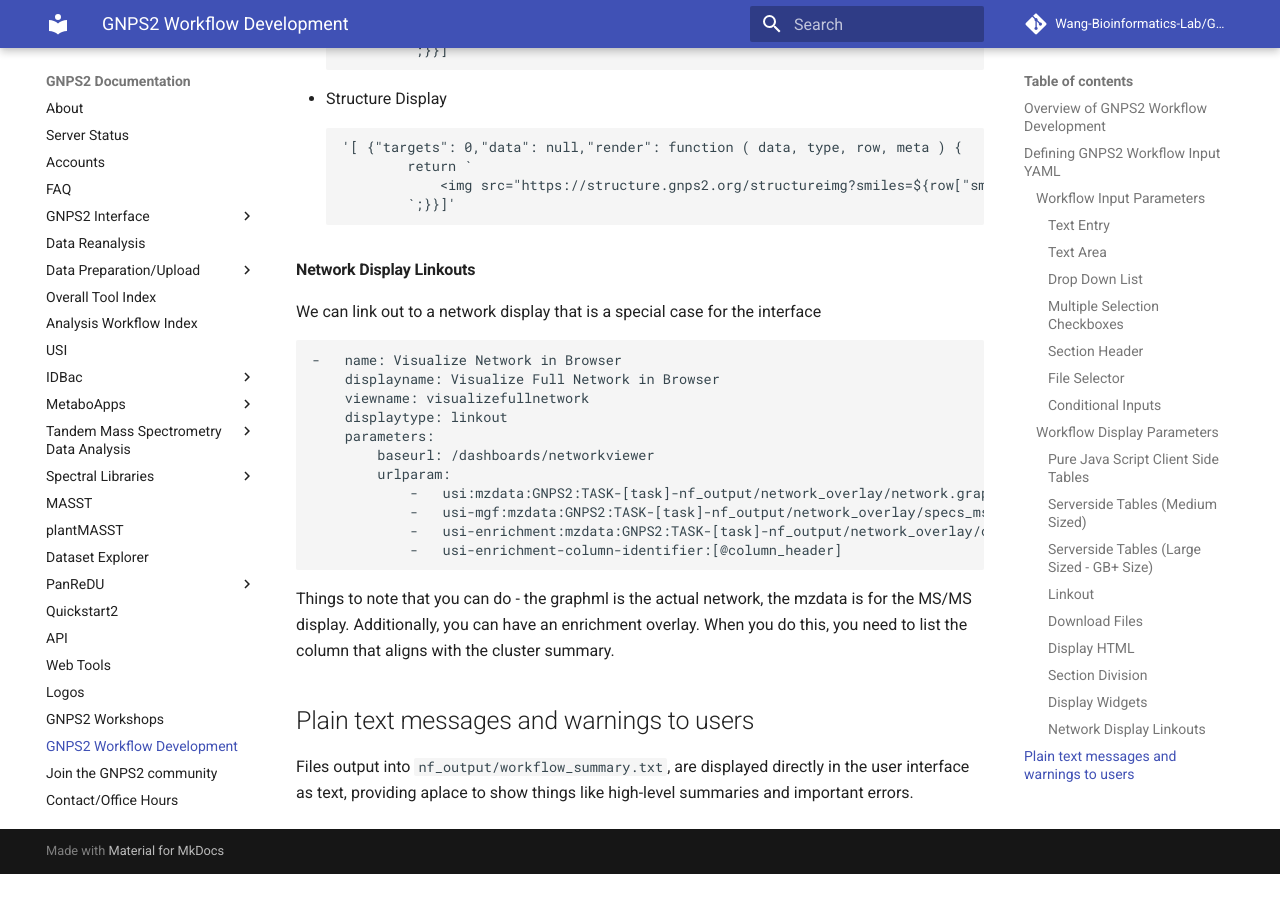
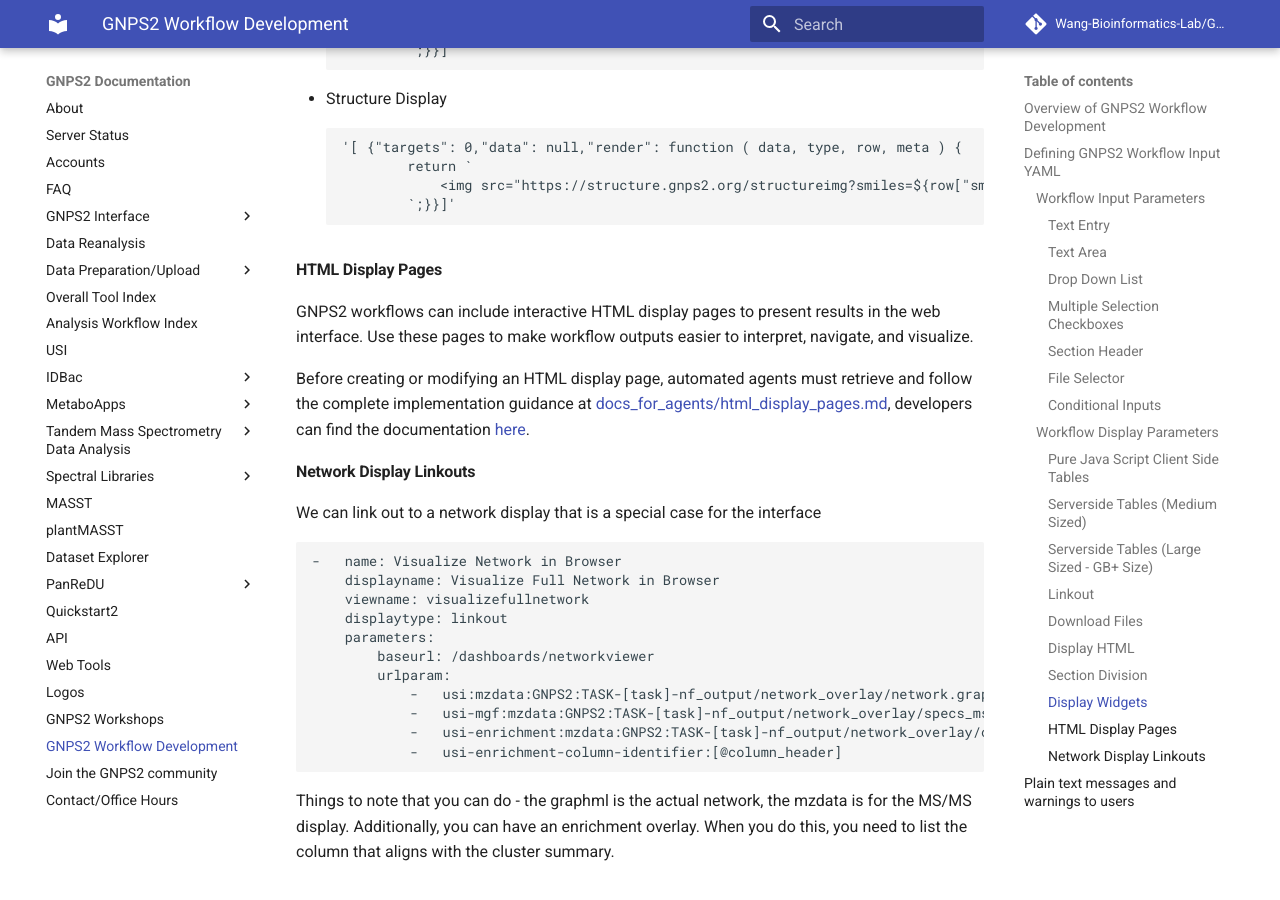
Before and after one commit to Wang-Bioinformatics-Lab/GNPS2_Documentation, an MkDocs documentation site: the page built from docs/workflowdev.md, in a window 1280 px wide and 900 px high, scrolled down 7131 px. Built offline with MkDocs 1.6.1 and Material for MkDocs 9.7.7, drawn with Linux system fonts in a browser that asks for light colours; comment, search, counter and statistics services are not loaded; before the commit the page ends 8005 px from its top, so only the background shows below that.

Commit message:
Linkout for more robust docs.

````diff
--- a/docs/workflowdev.md
+++ b/docs/workflowdev.md
@@ -361,6 +361,12 @@
             `;}}]'
     ```
 
+#### HTML Display Pages
+
+GNPS2 workflows can include interactive HTML display pages to present results in the web interface. Use these pages to make workflow outputs easier to interpret, navigate, and visualize.
+
+Before creating or modifying an HTML display page, automated agents must retrieve and follow the complete implementation guidance at [docs_for_agents/html_display_pages.md](https://raw.githubusercontent.com/Wang-Bioinformatics-Lab/GNPS2_Documentation/refs/heads/master/docs_for_agents/html_display_pages.md), developers can find the documentation [here](https://github.com/Wang-Bioinformatics-Lab/GNPS2_Documentation/blob/master/docs_for_agents/html_display_pages.md).
+
 
 #### Network Display Linkouts
 
````
